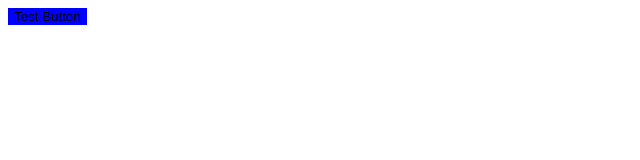
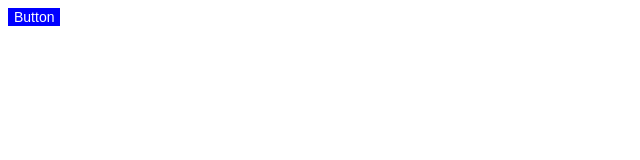
Before and after one commit to saeed1986/figma-test2, a plain HTML site: page index.html in a window 1280 px wide. Shown: the whole page, without its empty margins (0-640 px from the left). Drawn offline with Linux system fonts and the light colour scheme.

Commit message:
fontsize:28

```diff
--- a/index.html
+++ b/index.html
@@ -6,9 +6,11 @@
     <style>
       button {
         background-color: var(--sd-global-blue-100);
+        color: white;
         border: none;
+        font-size: 14px;
       }
     </style>
-    <button>Test Button</button>
+    <button>Button</button>
   </bod>
 </html>
```
